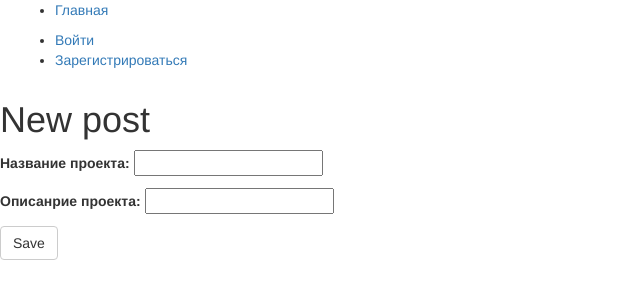
After one commit to yuliazdravstvui/design, a Django app: page /Application/new/ in a window 1280 px wide. The commit adds this page. Shown: the top 300 px of the page, without its empty margins (0-640 px from the left). Run offline with Django 3.2, Linux system fonts and the light colour scheme; some libraries are stand-ins or nearby versions.

Commit message:
создание новой заявки у авторизированного пользователя

```diff
--- a/design/design/catalog/forms.py
+++ b/design/design/catalog/forms.py
@@ -1,4 +1,4 @@
-from .models import CustomUser
+from .models import CustomUser, Application
 from django.core.exceptions import ValidationError
 from django.core.validators import RegexValidator
 from django import forms
@@ -64,3 +64,11 @@ class RegisterUserForm(forms.ModelForm):
     class Meta:
         model = CustomUser
         fields = ('first_name', 'last_name', 'username', 'email', 'password', 'password2', 'rules')
+
+class ApplicationForm(forms.ModelForm):
+    title = forms.CharField(label='Название проекта', error_messages={'required': 'Обязательное поле'})
+    text = forms.CharField(label='Описанрие проекта', error_messages={'required': 'Обязательное поле'})
+
+    class Meta:
+        model = Application
+        fields = ('title', 'text',)
--- a/design/design/catalog/models.py
+++ b/design/design/catalog/models.py
@@ -47,7 +47,7 @@ class Application(models.Model):
     user = models.ForeignKey(CustomUser, verbose_name='Пользователь', on_delete=models.CASCADE)
 
     def get_absolute_url(self):
-        return reverse('application_leist', args=[str(self.id)])
+        return reverse('application_list', args=[str(self.id)])
 
     def __str__(self):
         return self.title
--- /dev/null
+++ b/design/design/catalog/templates/Application_edit.html
@@ -0,0 +1,9 @@
+{% extends 'base.html' %}
+
+{% block content %}
+    <h1>New post</h1>
+    <form method="POST" class="Application-form">{% csrf_token %}
+        {{ form.as_p }}
+        <button type="submit" class="save btn btn-default">Save</button>
+    </form>
+{% endblock %}
--- a/design/design/catalog/templates/base.html
+++ b/design/design/catalog/templates/base.html
@@ -28,6 +28,7 @@
    {% if user.is_authenticated %}
      <li>User: {{ user.get_username }}</li>
      <li><a href="{% url 'profile' %}">Личный кабинет</a></li>
+      <li><a href="{% url 'Application_new' %}">Новая заявка</a></li>
      <li><a href="{% url 'logout' %}?next={{request.path}}">Выйти</a></li>
    {% else %}
      <li><a href="{% url 'login' %}">Войти</a></li>
--- a/design/design/catalog/urls.py
+++ b/design/design/catalog/urls.py
@@ -13,6 +13,9 @@ urlpatterns = [
     path('validate_username', validate_username, name='validate_username'),
     path('logout/', LogoutView.as_view(), name='logout'),
     path('profile/', ApplicationsByUserListView.as_view(), name='profile'),
+    path('Application/new/', views.Application_new, name='Application_new'),
+    # path('Application/<int:pk>/', Application_detail, name='Application_detail'),
+    # path('', views.Application_list, name='Application_list'),
 
 
 ] + static(settings.MEDIA_URL, document_root=settings.MEDIA_ROOT)
--- a/design/design/catalog/views.py
+++ b/design/design/catalog/views.py
@@ -1,12 +1,15 @@
+from datetime import *
+from django.utils import timezone
 from django.contrib.auth.mixins import LoginRequiredMixin
 from django.contrib.auth.models import User
 from django.http import JsonResponse
-from django.shortcuts import render
+from django.shortcuts import render, redirect, get_object_or_404
 from django.urls import reverse_lazy
 from django.views import generic
 from django.views.generic import CreateView
 
 from .forms import RegisterUserForm
+from .forms import ApplicationForm
 from .models import Application
 
 
@@ -51,3 +54,30 @@ class ApplicationsByUserListView(LoginRequiredMixin, generic.ListView):
 
     def get_queryset(self):
         return Application.objects.filter(user=self.request.user)
+
+def Application_new(request):
+    if request.method == "POST":
+        form = ApplicationForm(request.POST)
+        if form.is_valid():
+            Application = form.save(commit=False)
+            Application.author = request.user
+            Application.published_date = timezone.now()
+            Application.save()
+            return redirect('Application_detail', pk=Application.pk)
+    else:
+        form = ApplicationForm()
+    return render(request, 'Application_edit.html', {'form': form})
+
+def Application_edit(request, pk):
+    Application = get_object_or_404(Application, pk=pk)
+    if request.method == "POST":
+        form = ApplicationForm(request.POST, instance=Application)
+        if form.is_valid():
+            Application = form.save(commit=False)
+            Application.author = request.user
+            Application.published_date = timezone.now()
+            Application.save()
+            return redirect('post_detail', pk=Application.pk)
+    else:
+        form = ApplicationForm(instance=Application)
+    return render(request, 'Application_edit.html', {'form': form})
```
Also changed, not shown: design/design/catalog/templates/Application_detail.html (added, +14 -0 lines), design/design/catalog/templates/Application.html (deleted), design/design/db.sqlite3.
